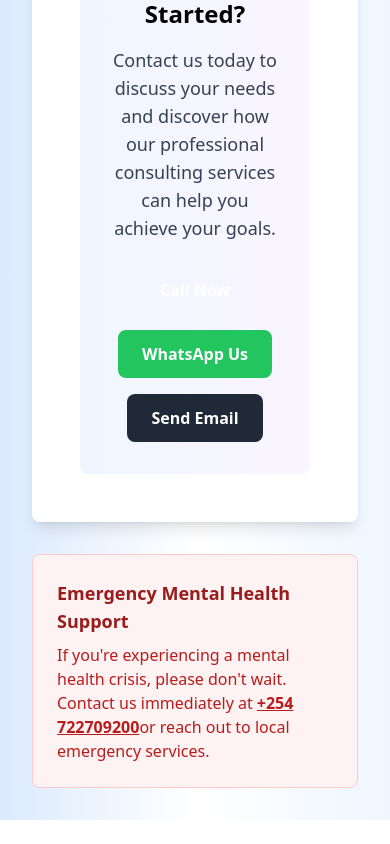
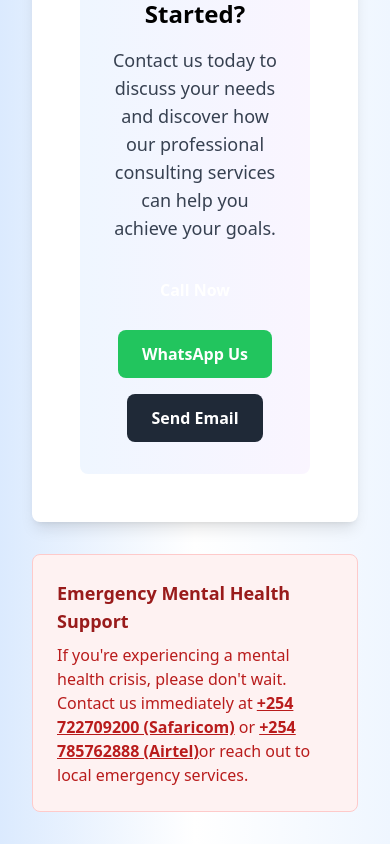
Before and after one commit to Maundu-Anthony/LEEROY-CONSULTANTS-LIMITED, a React (Create React App) app: page /contact in a window 390 px wide. Shown: the part 2010-2854 px from the top of the page. Before the commit the page ends 2830 px from the top, so only its background shows below. Built offline with nearby package versions, Linux system fonts and the light colour scheme.

Commit message:
Update airtel phonenumber

```diff
--- a/src/pages/ContactPage.js
+++ b/src/pages/ContactPage.js
@@ -155,7 +155,8 @@ const ContactPage = () => {
           <h3 className="text-lg font-semibold text-red-800 mb-2">Emergency Mental Health Support</h3>
           <p className="text-red-700">
             If you're experiencing a mental health crisis, please don't wait. Contact us immediately at
-            <a href="tel:+254722709200/ +254 785762888" className="font-semibold underline ml-1">+254 722709200</a>
+            <a href="tel:+254722709200" className="font-semibold underline ml-1">+254 722709200 (Safaricom)</a> or
+            <a href="tel:+254785762888" className="font-semibold underline ml-1">+254 785762888 (Airtel)</a>
             or reach out to local emergency services.
           </p>
         </div>
```
